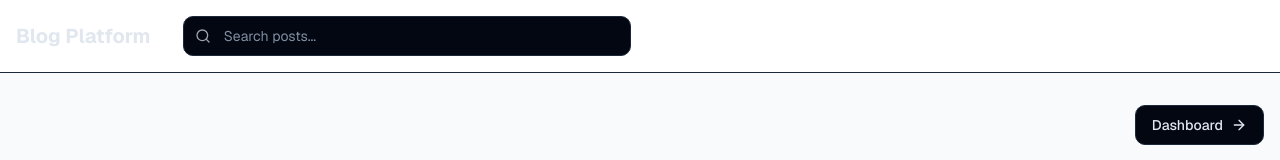
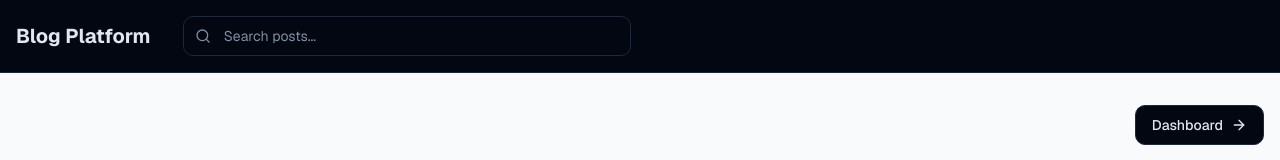
Before and after one commit to padawanDia/daily-tales-hub, a React (Vite) app: page / in a window 1280 px wide. Shown: the top 160 px of the page. Built offline with nearby package versions, Linux system fonts and the light colour scheme; no server answers; the database is empty; a web font is replaced by a local one.

Commit message:
Update header background color
Changed the header navigation bar background color to improve visibility and aesthetics.
[skip gpt_engineer]

```diff
--- a/src/components/Header.tsx
+++ b/src/components/Header.tsx
@@ -8,13 +8,13 @@ interface HeaderProps {
 
 export const Header = ({ onSearch, searchQuery }: HeaderProps) => {
   return (
-    <header className="bg-white border-b">
+    <header className="bg-background border-b border-border">
       <div className="container mx-auto px-4 py-4">
         <div className="flex items-center justify-between">
           <div className="flex items-center gap-8 flex-1">
-            <h1 className="text-xl font-bold">Blog Platform</h1>
+            <h1 className="text-xl font-bold text-foreground">Blog Platform</h1>
             <div className="relative max-w-md w-full">
-              <Search className="absolute left-3 top-1/2 transform -translate-y-1/2 text-gray-400 h-4 w-4" />
+              <Search className="absolute left-3 top-1/2 transform -translate-y-1/2 text-muted-foreground h-4 w-4" />
               <Input
                 type="text"
                 placeholder="Search posts..."
```
